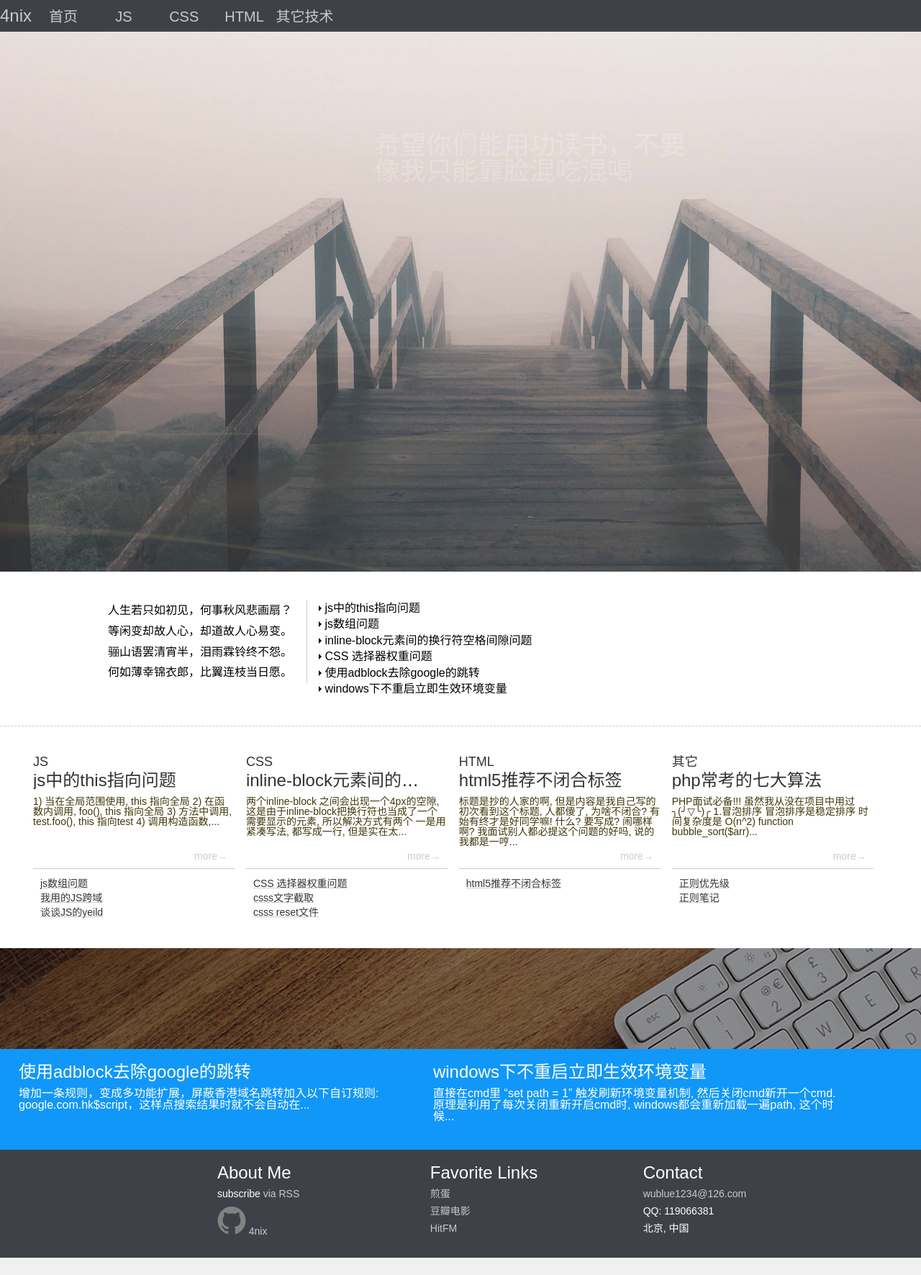
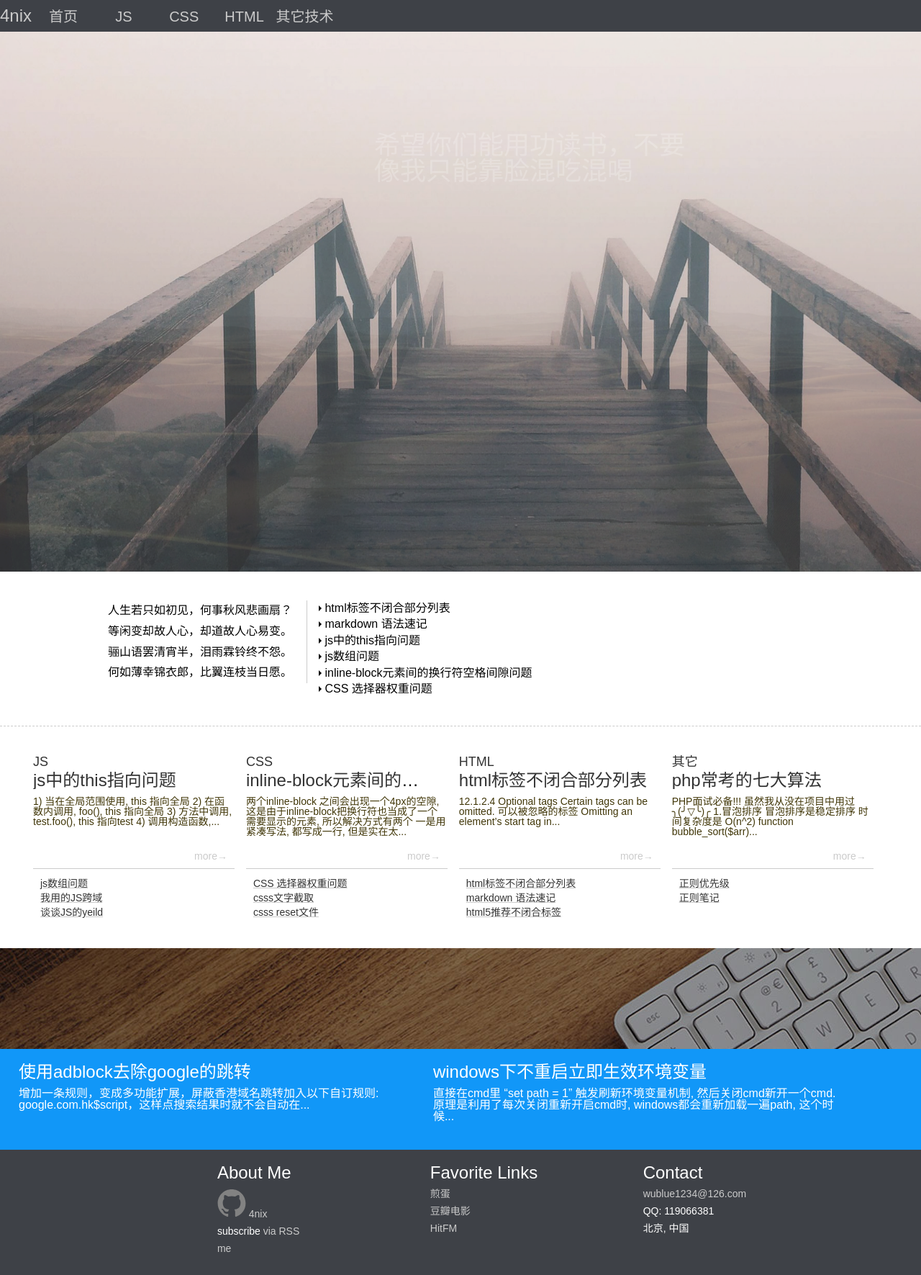
Before and after one commit to 4nix/blog, a Jekyll site: the page built from index.html, in a window 1280 px wide. Shown: the whole page at 72% size. Built offline with Jekyll 4.4.1, drawn with Linux system fonts in a browser that asks for light colours; the list of posts is cut into pages by our own code; before the commit the page ends 1747 px from its top, so only the background shows below that.

Commit message:
template v0.41

```diff
--- a/_includes/blog/footer.html
+++ b/_includes/blog/footer.html
@@ -8,9 +8,9 @@
         <h1>About Me</h1>
         <div>
           <ul>
+            <li>{% include icon-github.html username=site.github_username %}</li>
             <li>subscribe <a href="{{ "/feed.xml" | prepend: site.baseurl }}">via RSS</a></li>
-            <li>{% include icon-github.html username=site.github_username %}</li>
-            <li></li>
+            <li><a href="{{ "/about" | prepend: site.baseurl }}">me</a></li>
             <li></li>
           </ul>
         </div>
--- a/_layouts/blog/post.html
+++ b/_layouts/blog/post.html
@@ -13,4 +13,3 @@ layout: default
   	{{ content }}
   </div>
 </article>
-<script type="text/javascript">SyntaxHighlighter.all();</script>
--- a/_posts/diary/2016/2016-03-17-first-blog.markdown
+++ b/_posts/diary/2016/2016-03-17-first-blog.markdown
@@ -2,7 +2,7 @@
 layout: post
 title:  "第一个博客"
 date:   2016-03-17 21:38:00 +0800
-categories: 日记
+categories: diary
 ---
   这是我博客的第一篇文章, 原本计划这周一开始就陆续填充它的, 奈何变化太快, 基本上每天早起晚归, 实在是不得清闲.
   目前手头项目接近尾声, 赶紧滚过来体验一把纯静态博客, 想想就有点小兴奋(❤´艸｀❤). 以前也试着去博客网站建自己的页面, 也试过自己买域名买服务器架博客, 最终陷进evernote不能自拔. 偶然看到jekyll, 突然眼前一亮, 这就是我想要的博客最终形态！必须滚进来啊！d=====(￣▽￣*)b 感谢开发小组！
--- /dev/null
+++ b/_posts/html/2016/2016-03-22-omitted-tag.markdown
@@ -0,0 +1,243 @@
+---
+layout: post
+title:  html标签不闭合部分列表
+date:   2016-03-28 23:13:28 +0800
+categories: html
+---
+12.1.2.4 Optional tags
+
+Certain tags can be omitted.
+可以被忽略的标签
+
+Omitting an element's start tag in the situations described below does not mean the element is not present; it is implied, but it is still there. For example, an HTML document always has a root html element, even if the string <html> doesn't appear anywhere in the markup.
+在以下情况下被忽略的标签并不意味着这个标签不存在了, 他只是被隐含了, 仍然在页面上. 比如, 每个html页面都会包含根元素html, 即使<html>标记没写在页面上
+
+An html element's start tag may be omitted if the first thing inside the html element is not a comment.
+如果html页面的第一个元素不是个注释的话, html的起始标签可以被忽略
+For example, in the following case it's ok to remove the "<html>" tag:
+<!DOCTYPE HTML>
+<html>
+  <head>
+    <title>Hello</title>
+  </head>
+  <body>
+    <p>Welcome to this example.</p>
+  </body>
+</html>
+
+Doing so would make the document look like this:
+<!DOCTYPE HTML>
+
+  <head>
+    <title>Hello</title>
+  </head>
+  <body>
+    <p>Welcome to this example.</p>
+  </body>
+</html>
+
+This has the exact same DOM. In particular, note that white space around the root element is ignored by the parser. The following example would also have the exact same DOM:
+<!DOCTYPE HTML><head>
+    <title>Hello</title>
+  </head>
+  <body>
+    <p>Welcome to this example.</p>
+  </body>
+</html>
+
+However, in the following example, removing the start tag moves the comment to before the html element:
+<!DOCTYPE HTML>
+<html>
+  <!-- where is this comment in the DOM? -->
+  <head>
+    <title>Hello</title>
+  </head>
+  <body>
+    <p>Welcome to this example.</p>
+  </body>
+</html>
+
+With the tag removed, the document actually turns into the same as this:
+<!DOCTYPE HTML>
+<!-- where is this comment in the DOM? -->
+<html>
+  <head>
+    <title>Hello</title>
+  </head>
+  <body>
+    <p>Welcome to this example.</p>
+  </body>
+</html>
+
+
+This is why the tag can only be removed if it is not followed by a comment: removing the tag when there is a comment there changes the document's resulting parse tree. Of course, if the position of the comment does not matter, then the tag can be omitted, as if the comment had been moved to before the start tag in the first place.
+这就是为什么这个标签只能在后面跟的不是注释才能忽略的原因: 在注释的内容后移除标签会改变原本的语法树结构. 当然, 如果认为这个注释在哪里都无所谓的话, 这个标签还是可以被忽略的,  就像这个注释被移动到起始标签之前的位置
+
+An html element's end tag may be omitted if the html element is not immediately followed by a comment.
+html的结束标签可以被忽略, 如果html元素没有跟在一个注释后面
+
+A head element's start tag may be omitted if the element is empty, or if the first thing inside the head element is an element.
+head元素的起始标签可以被忽略, 假如head是空的, 或者head的后仅跟的是一个元素
+
+A head element's end tag may be omitted if the head element is not immediately followed by a space character or a comment.
+head的结束标签可以被忽略, 假如head元素不是直接跟在一个空格或注释后面
+
+A body element's start tag may be omitted if the element is empty, or if the first thing inside the body element is not a space character or a comment, except if the first thing inside the body element is a meta, link, script, style, or template element.
+body的起始标签可以被忽略, 假如body是空的, 或者body的第一个字符不是空格或注释, 还有不能是 meta, link, script, style或者template元素
+
+A body element's end tag may be omitted if the body element is not immediately followed by a comment.
+body的结束标签可以被忽略, 假如body元素没有直接跟在一个注释后面
+Note that in the example above, the head element start and end tags, and the body element start tag, can't be omitted, because they are surrounded by white space:
+<!DOCTYPE HTML>
+<html>
+  <head>
+    <title>Hello</title>
+  </head>
+  <body>
+    <p>Welcome to this example.</p>
+  </body>
+</html>
+
+(The body and html element end tags could be omitted without trouble; any spaces after those get parsed into the body element anyway.)
+Usually, however, white space isn't an issue. If we first remove the white space we don't care about:
+<!DOCTYPE HTML><html><head><title>Hello</title></head><body><p>Welcome to this example.</p></body></html>
+
+Then we can omit a number of tags without affecting the DOM:
+<!DOCTYPE HTML><title>Hello</title><p>Welcome to this example.</p>
+
+At that point, we can also add some white space back:
+<!DOCTYPE HTML>
+<title>Hello</title>
+<p>Welcome to this example.</p>
+
+This would be equivalent to this document, with the omitted tags shown in their parser-implied positions; the only white space text node that results from this is the newline at the end of the head element:
+<!DOCTYPE HTML>
+<html><head><title>Hello</title>
+</head><body><p>Welcome to this example.</p></body></html>
+
+An li element's end tag may be omitted if the li element is immediately followed by another li element or if there is no more content in the parent element.
+li元素的结束标签可以被忽略, 假如li直接跟在另一个li后面或者父元素中没有其他的内容
+
+A dt element's end tag may be omitted if the dt element is immediately followed by another dt element or a dd element.
+dt元素的结束标签可以被忽略, 假如dt直接跟在另一个dt后面或dd后面
+
+A dd element's end tag may be omitted if the dd element is immediately followed by another dd element or a dt element, or if there is no more content in the parent element.
+dd元素的结束标签可以被忽略, 假如dd元素直接跟在另一个dd后面或者dt后面, 亦或者没有跟多的内容在父元素内
+
+A p element's end tag may be omitted if the p element is immediately followed by an address, article, aside, blockquote, details, div, dl, fieldset, figcaption,figure, footer, form, h1, h2, h3, h4, h5, h6, header, hgroup, hr, main, menu, nav, ol, p, pre, section, table, or ul element, or if there is no more content in the parent element and the parent element is an HTML element that is not an a, audio, del, ins, map, noscript, or video element.
+p元素的结束标签可以被忽略, 假如p元素直接跟在 address, article, aside, blockquote, details, div, dl, fieldset, figcaption, figure, form, h1, h2, h3, h4, h5, h6, header, hgroup, hr, main, menu, nav, ol, p, section, table, ul元素, 或者没有更多的内容在父元素并且父元素不是a, audio, del, ins, map, noscript, video元素
+We can thus simplify the earlier example further:
+<!DOCTYPE HTML><title>Hello</title><p>Welcome to this example.</p>
+
+An rt element's end tag may be omitted if the rt element is immediately followed by an rt or rp element, or if there is no more content in the parent element.
+
+An rp element's end tag may be omitted if the rp element is immediately followed by an rt or rp element, or if there is no more content in the parent element.
+An optgroup element's end tag may be omitted if the optgroup element is immediately followed by another optgroup element, or if there is no more content in the parent element.
+An option element's end tag may be omitted if the option element is immediately followed by another option element, or if it is immediately followed by anoptgroup element, or if there is no more content in the parent element.
+A colgroup element's start tag may be omitted if the first thing inside the colgroup element is a col element, and if the element is not immediately preceded by another colgroup element whose end tag has been omitted. (It can't be omitted if the element is empty.)
+A colgroup element's end tag may be omitted if the colgroup element is not immediately followed by a space character or a comment.
+A caption element's end tag may be omitted if the caption element is not immediately followed by a space character or a comment.
+A thead element's end tag may be omitted if the thead element is immediately followed by a tbody or tfoot element.
+A tbody element's start tag may be omitted if the first thing inside the tbody element is a tr element, and if the element is not immediately preceded by atbody, thead, or tfoot element whose end tag has been omitted. (It can't be omitted if the element is empty.)
+A tbody element's end tag may be omitted if the tbody element is immediately followed by a tbody or tfoot element, or if there is no more content in the parent element.
+A tfoot element's end tag may be omitted if there is no more content in the parent element.
+A tr element's end tag may be omitted if the tr element is immediately followed by another tr element, or if there is no more content in the parent element.
+A td element's end tag may be omitted if the td element is immediately followed by a td or th element, or if there is no more content in the parent element.
+A th element's end tag may be omitted if the th element is immediately followed by a td or th element, or if there is no more content in the parent element.
+The ability to omit all these table-related tags makes table markup much terser.
+Take this example:
+<table>
+ <caption>37547 TEE Electric Powered Rail Car Train Functions (Abbreviated)</caption>
+ <colgroup><col><col><col></colgroup>
+ <thead>
+  <tr>
+   <th>Function</th>
+   <th>Control Unit</th>
+   <th>Central Station</th>
+  </tr>
+ </thead>
+ <tbody>
+  <tr>
+   <td>Headlights</td>
+   <td>✔</td>
+   <td>✔</td>
+  </tr>
+  <tr>
+   <td>Interior Lights</td>
+   <td>✔</td>
+   <td>✔</td>
+  </tr>
+  <tr>
+   <td>Electric locomotive operating sounds</td>
+   <td>✔</td>
+   <td>✔</td>
+  </tr>
+  <tr>
+   <td>Engineer's cab lighting</td>
+   <td></td>
+   <td>✔</td>
+  </tr>
+  <tr>
+   <td>Station Announcements - Swiss</td>
+   <td></td>
+   <td>✔</td>
+  </tr>
+ </tbody>
+</table>
+
+The exact same table, modulo some white space differences, could be marked up as follows:
+<table>
+ <caption>37547 TEE Electric Powered Rail Car Train Functions (Abbreviated)
+ <colgroup><col><col><col>
+ <thead>
+  <tr>
+   <th>Function
+   <th>Control Unit
+   <th>Central Station
+ <tbody>
+  <tr>
+   <td>Headlights
+   <td>✔
+   <td>✔
+  <tr>
+   <td>Interior Lights
+   <td>✔
+   <td>✔
+  <tr>
+   <td>Electric locomotive operating sounds
+   <td>✔
+   <td>✔
+  <tr>
+   <td>Engineer's cab lighting
+   <td>
+   <td>✔
+  <tr>
+   <td>Station Announcements - Swiss
+   <td>
+   <td>✔
+</table>
+
+Since the cells take up much less room this way, this can be made even terser by having each row on one line:
+<table>
+ <caption>37547 TEE Electric Powered Rail Car Train Functions (Abbreviated)
+ <colgroup><col><col><col>
+ <thead>
+  <tr> <th>Function                              <th>Control Unit     <th>Central Station
+ <tbody>
+  <tr> <td>Headlights                            <td>✔                <td>✔
+  <tr> <td>Interior Lights                       <td>✔                <td>✔
+  <tr> <td>Electric locomotive operating sounds  <td>✔                <td>✔
+  <tr> <td>Engineer's cab lighting               <td>                 <td>✔
+  <tr> <td>Station Announcements - Swiss         <td>                 <td>✔
+</table>
+
+The only differences between these tables, at the DOM level, is with the precise position of the (in any case semantically-neutral) white space.
+However, a start tag must never be omitted if it has any attributes.
+Returning to the earlier example with all the white space removed and then all the optional tags removed:
+<!DOCTYPE HTML><title>Hello</title><p>Welcome to this example.
+
+If the body element in this example had to have a class attribute and the html element had to have a lang attribute, the markup would have to become:
+<!DOCTYPE HTML><html lang="en"><title>Hello</title><body class="demo"><p>Welcome to this example.
+
+
+This section assumes that the document is conforming, in particular, that there are no content model violations. Omitting tags in the fashion described in this section in a document that does not conform to the content models described in this specification is likely to result in unexpected DOM differences (this is, in part, what the content models are designed to avoid).
--- /dev/null
+++ b/_posts/html/2016/2016-03-28-markdown.markdown
@@ -0,0 +1,69 @@
+---
+layout: post
+title:  markdown 语法速记
+date:   2016-03-28 22:18:02 +0800
+categories: html
+---
+拒绝大长篇, 取精华
+
+首先是标题
+# 标题 => <h1>标题</h1>
+## 标题 => <h2>标题</h2>
+...
+##### 标题 => <h6>标题</h6>
+
+> block => <blockquote>block</blockquote>
+
+修饰和强调
+
+* string * => <em>string</em>
+
+_ string _ => <em>string</em>
+
+** string ** => <strong>string</strong>
+
+__ string __ => <strong>string</strong>
+
+
+列表
+
+* str1      <ul><li>str1</li>
+* str2  =>      <li>str2</li>
+* str3          <li>str3</li></ul>
+
++ str1      <ul><li>str1</li>
++ str2  =>      <li>str2</li>
++ str3          <li>str3</li></ul>
+
+- str1      <ul><li>str1</li>
+- str2  =>      <li>str2</li>
+- str3          <li>str3</li></ul>
+
+1. str1      <ol><li>str1</li>
+2. str2  =>      <li>str2</li>
+3. str3          <li>str3</li></ol>
+
+链接
+
+[link name](www.xx.com "title") => <a href="www.xx.com" title="title">link name</a>
+
+可以定义数组
+xxx[link1][1]xxx[link][2]xxx
+
+[1]: www.xx1.com "title xx"
+[2]: www.xx2.com
+
+图片(比链接多个!)
+![alt txt](/path/img.jpg "title") => <img src="/path/img.jpg" title="title" alt="txt" />
+
+定义数组
+xxx![alt txt1][1]xxx![alt txt2][2]xxx
+
+[1]: /path/img1.jpg "title xx"
+[2]: /path/img2.jpg
+
+代码
+`<div>` => &lt;div&gt;
+
+也可以使用4个空格
+    <div> => &lt;div&gt;
--- a/about.md
+++ b/about.md
@@ -1,15 +1,26 @@
 ---
 layout: page
-title: About
+title: Me
 permalink: /about/
 ---
 
-This is the base Jekyll theme. You can find out more info about customizing your Jekyll theme, as well as basic Jekyll usage documentation at [jekyllrb.com](http://jekyllrb.com/)
+<div class="row row-about">
+	<div class="cols-sm-2 txt-right avatar">
+	  <img src="../images/photo.jpg" />
+	</div>
 
-You can find the source code for the Jekyll new theme at:
-{% include icon-github.html username="jglovier" %} /
-[jekyll-new](https://github.com/jglovier/jekyll-new)
-
-You can find the source code for Jekyll at
-{% include icon-github.html username="jekyll" %} /
-[jekyll](https://github.com/jekyll/jekyll)
+	<div class="cols-sm-3">
+	  <p>常用名: 5z
+	  <p>不常用名: 4nix
+	  <p>出生: 1987.8.29
+	  <p>爱好: 电影, 游戏, 听歌, 散步, 发呆, 吃, 喝, 睡, 大盘鸡(¯﹃¯)
+	  <p>不爱好: 拍照(人丑), 跑步(腿短), 唱歌(音奇)
+	  <hr>
+	  <p class="joke">看到这些段子我笑不出来: </p>
+	  <p>出生的时候, 护士看到我的脸对我妈说你确定要生出来么...
+	  <p>相亲的妹子看到我说这位置有人了...
+	  <p>iphone6要上市了, 太好了, 终于可以买iphone3了...
+	  <p>摔倒在地上的老奶奶看到是我爬起来就走了...
+	  <p><img src="../images/fun/1.gif">
+	</div>
+</div>
--- a/css/index.css
+++ b/css/index.css
@@ -286,3 +286,17 @@
   font-size: 16px;
   line-height: 24px;
 }
+
+/*  row about */
+.row-about .avatar img {
+  width: 140px;
+}
+
+.row-about .joke {
+  margin: 10px 0px;
+}
+
+.row-about .joke ~ p {
+  padding-left: 10px;
+  font-size: 14px;
+}
--- a/index.html
+++ b/index.html
@@ -129,3 +129,9 @@ layout: default
     {% endfor %}
   </div>
 </div>
+
+<script>
+  console.log("%c这都被你发现了d=====(￣▽￣*)b", "color: red; font-size: 24px;");
+  console.log("%c", "padding:50px 300px;line-height:120px;background:url(images/fun/aiya.gif) no-repeat;");
+  console.log("%c私人日记分类, {{ site.url }}{{ site.baseurl }}/categories/diary.html, 还真不想给别人看", "color: green; ");
+</script>
```
Also changed, not shown: categories/diary.html (added, +21 -0 lines), images/fun/1.gif (added), images/fun/aiya.gif (added), images/photo.jpg (added).
